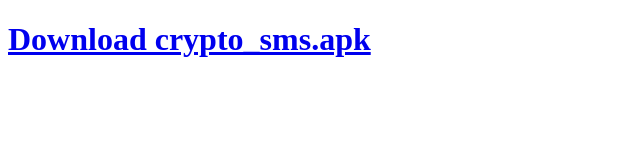
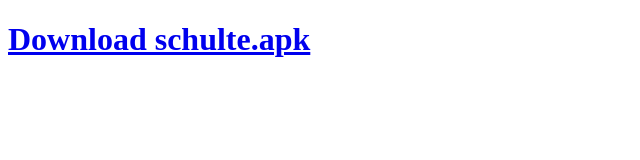
Before and after one commit to programxxx/test, a plain HTML site: page schulte_download.html in a window 1280 px wide. Shown: the whole page, without its empty margins (0-640 px from the left). Drawn offline with Linux system fonts and the light colour scheme.

Commit message:
Update schulte_download.html

```diff
--- a/schulte_download.html
+++ b/schulte_download.html
@@ -1,4 +1,4 @@
 <!DOCTYPE html>
 <html>
-<a href="schulte.apk"><h1>Download crypto_sms.apk</h1></a>
+<a href="schulte.apk"><h1>Download schulte.apk</h1></a>
 </html>
```
